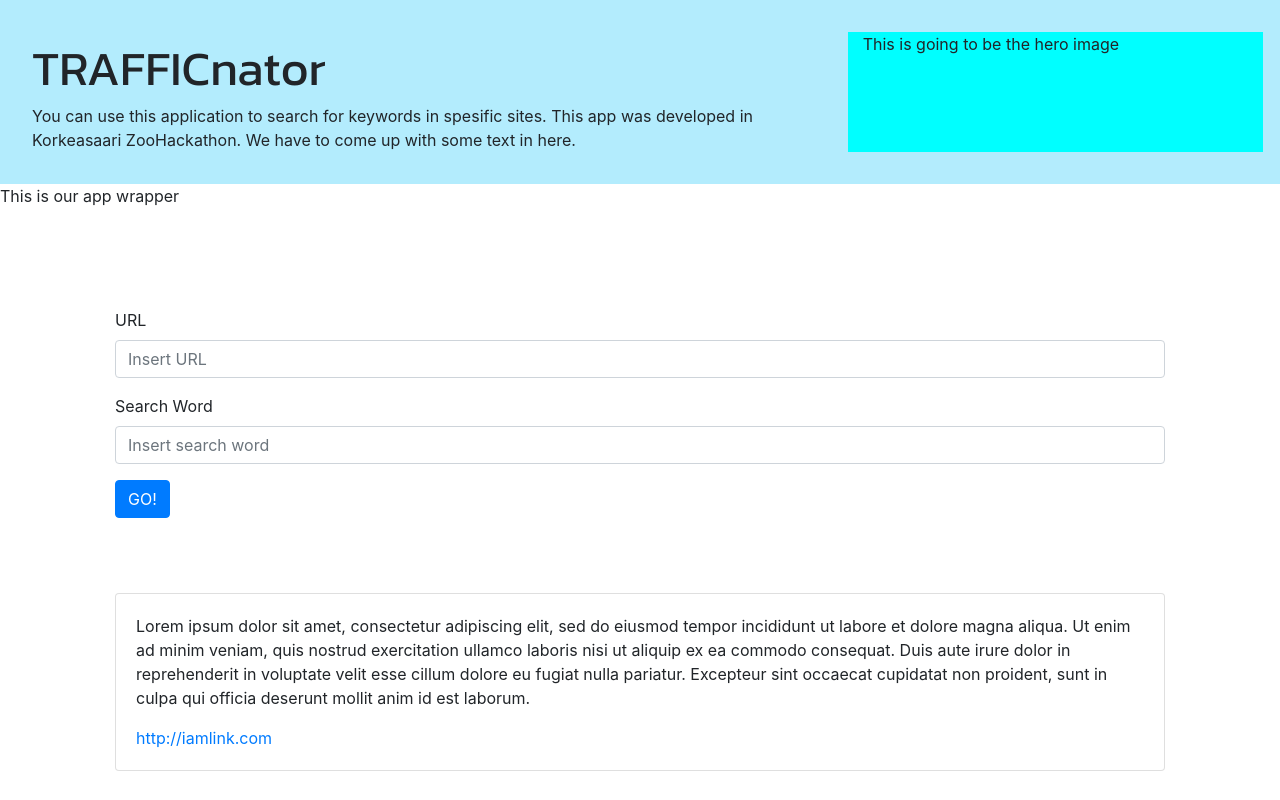
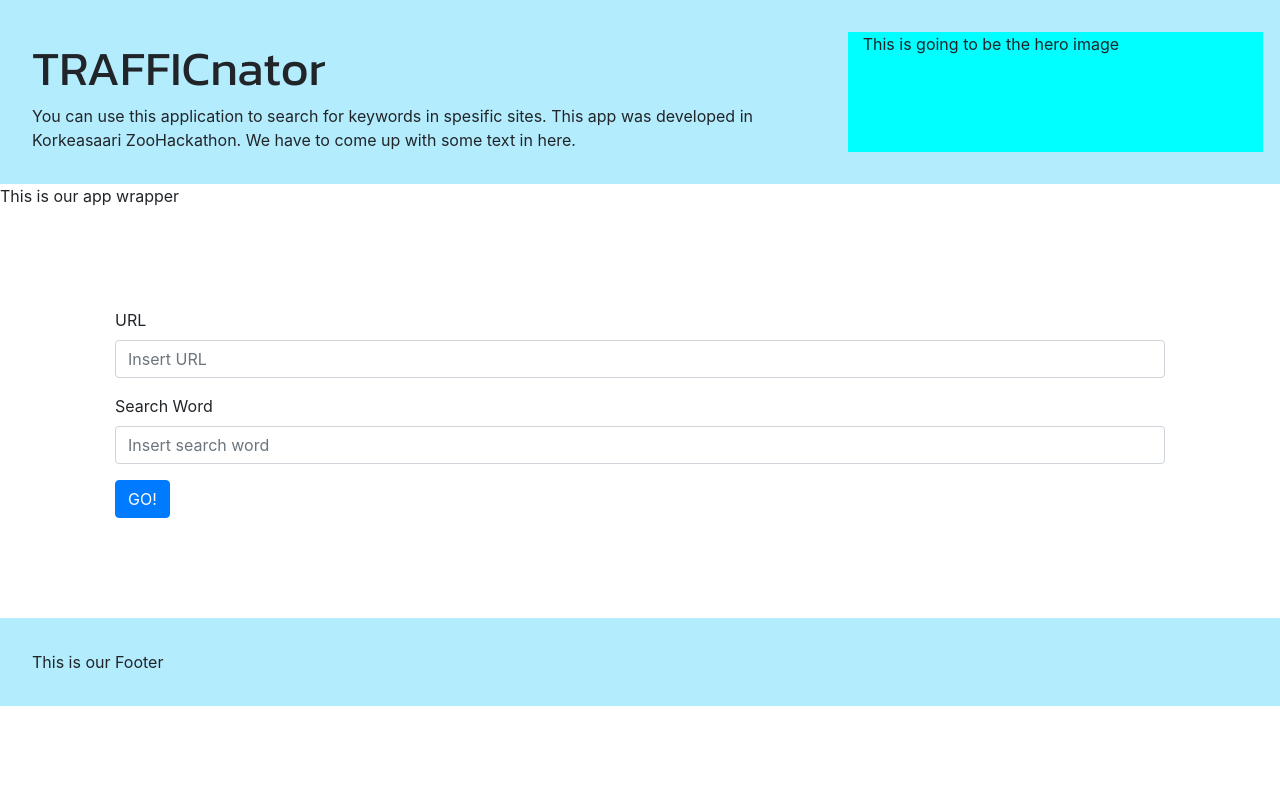
Before and after one commit to PaulaSazonov/zoohackathon-frontend, a React (Create React App) app: page / in a window 1280 px wide. Shown: the top 800 px of the page. Built offline with nearby package versions, Linux system fonts and the light colour scheme.

Commit message:
connected to backend and displaying results works correctly

```diff
--- a/src/App.js
+++ b/src/App.js
@@ -14,7 +14,6 @@ function App() {
             This is our app wrapper
             <div className="content">
                 <SearchForm />
-                <DataVis />
             </div>
             <Footer />
         </div>
--- a/src/Components/DataVis.js
+++ b/src/Components/DataVis.js
@@ -6,23 +6,23 @@ import '../Stylesheets/DataVis.css';
 
 const DataVis = props => {
 
-//  let data = props
-let data = mockData
+let data = props.searchResults.data
+// let data = mockData
 
         return(
             <div>
-                {data.map((hit, index) => (
+                {data !== undefined? data.map((hit, index) => (
                 <Card key={index}>
                     <CardBody>
                         <CardText>
-                            {hit.context}
+                            {hit.textContext}
                         </CardText>
                         <CardText>
-                            <a href="{hit.link}">{hit.link}</a>
+                            <a href="{hit.link}">{hit.url}</a>
                         </CardText>
                     </CardBody>
                 </Card>
-                ))}
+                )): ''}
             </div>
         )
 
--- a/src/Components/SearchForm.js
+++ b/src/Components/SearchForm.js
@@ -31,8 +31,6 @@ export default class SearchForm extends Component {
     } else {
       this.setState({ searchWord: value });
     }
-
-    console.log(this.state);
   };
 
   handleClick = async () => {
@@ -41,11 +39,12 @@ export default class SearchForm extends Component {
     console.log('search params: ', searchParameters);
 
     const results = await GetSearchResults(searchParameters);
+    console.log('results', results);
     this.setState({ searchResults: results, isProcessing: false });
   };
 
   render() {
-    let searchResults = {};
+    let searchResults = '';
     if (this.state.isProcessing) {
       return <Spinner color='primary' />;
     } else {
--- a/src/ServiceClient.js
+++ b/src/ServiceClient.js
@@ -1,11 +1,9 @@
 import Axios from 'axios';
 
-const API = 'http://localhost:5000/api';
+const API = 'https://localhost:44373/api/Search';
 
-export async function GetSearchResults(searchParameters, callback) {
-  Axios.get(API + searchParameters).then(response => {
-    callback(response);
-  });
+export async function GetSearchResults(searchParameters) {
+  return Axios.get(API + "?sourceUrl=" + searchParameters.searchUrl + '&searchWord=' + searchParameters.searchWord)
 }
 
 export default function() {}
```
